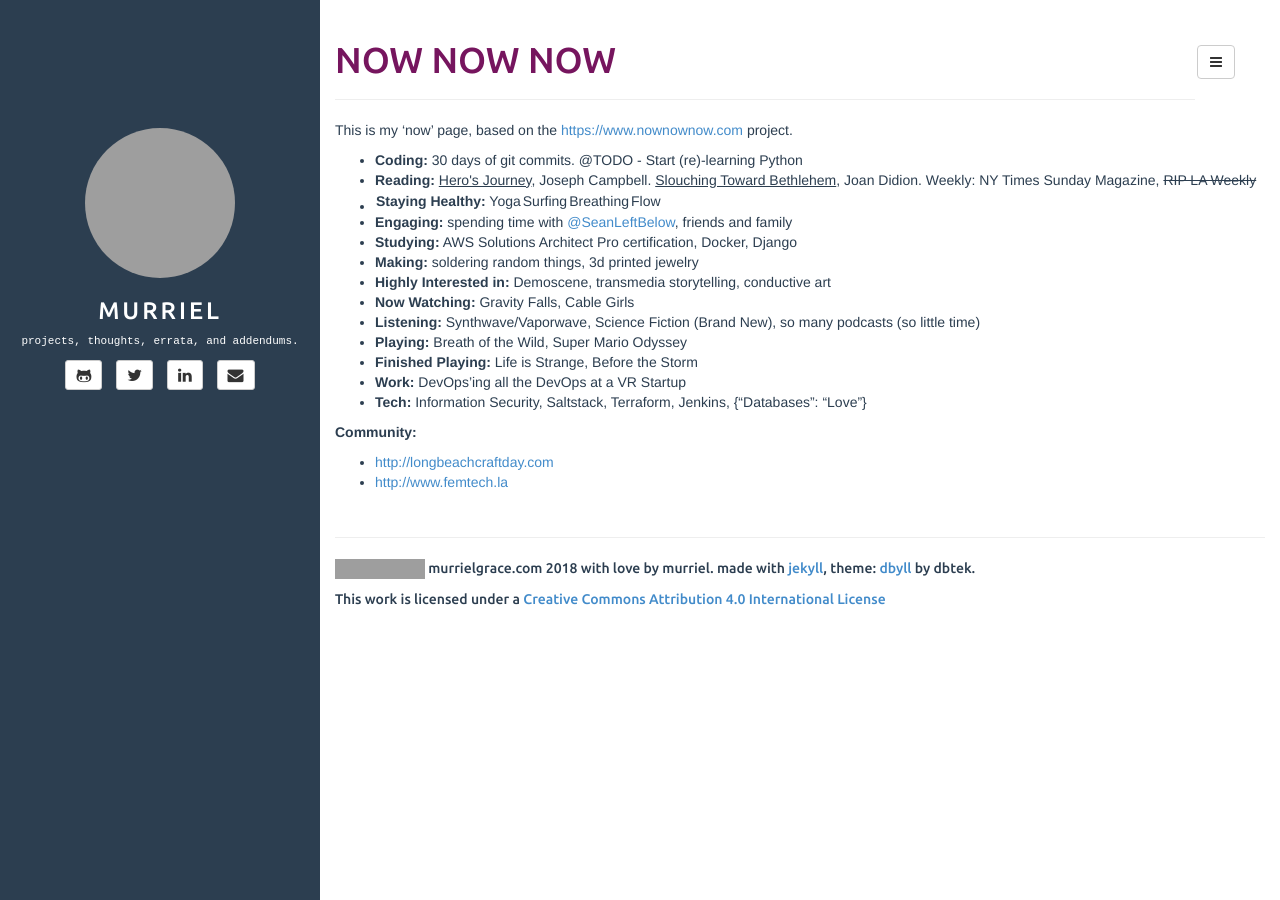
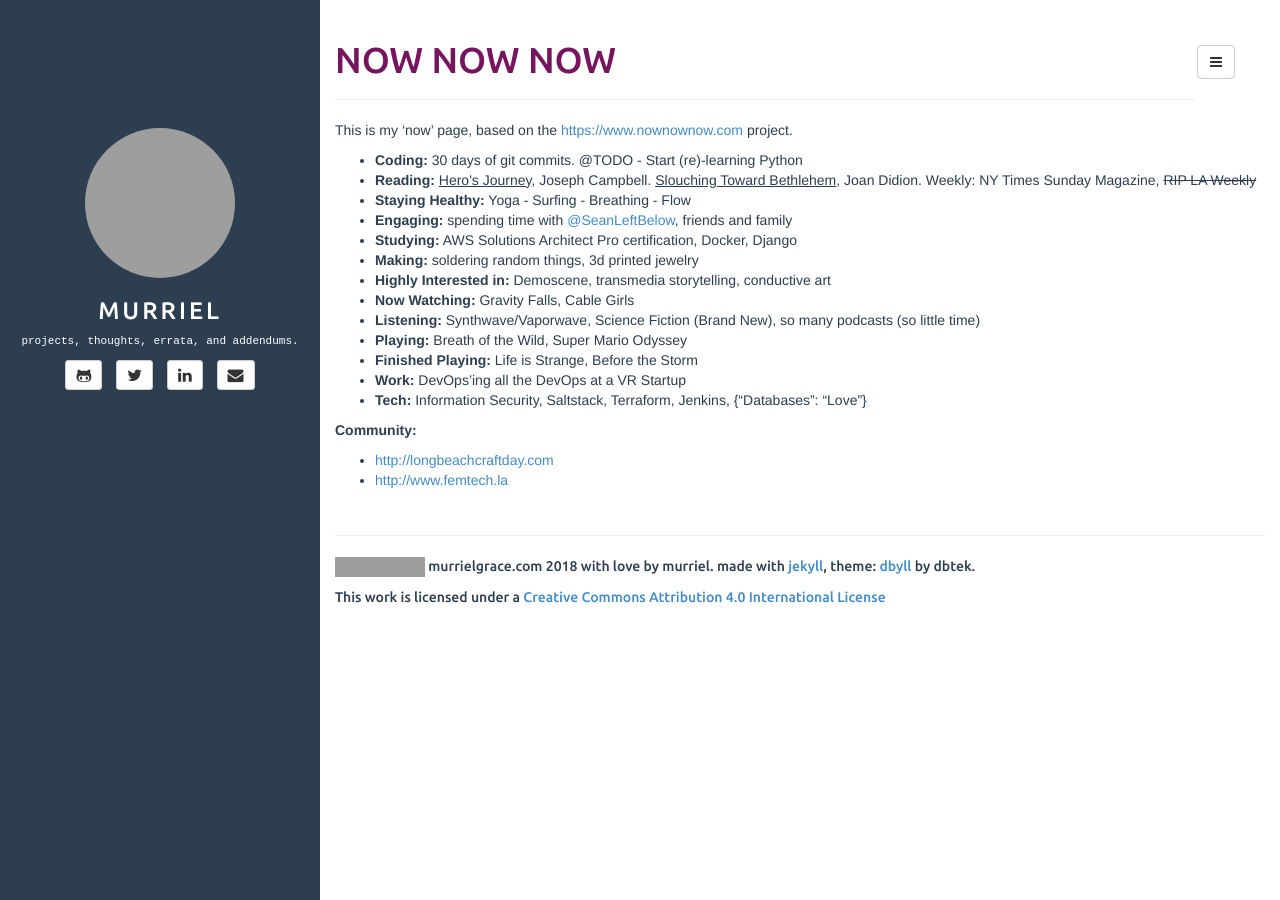
Before and after one commit to murriel/write.murrielgrace.com, a Jekyll site: the page built from p/now.md, in a window 1280 px wide. Built offline with Jekyll 4.4.1, drawn with Linux system fonts in a browser that asks for light colours; grey boxes are pictures that could not be loaded.

Commit message:
format tweak

```diff
--- a/p/now.md
+++ b/p/now.md
@@ -8,7 +8,7 @@ This is my 'now' page, based on the [https://www.nownownow.com](https://www.nown
 
 - **Coding:** 30 days of git commits. @TODO - Start (re)-learning Python
 - **Reading:** <u>Hero's Journey</u>, Joseph Campbell. <u>Slouching Toward Bethlehem</u>, Joan Didion. Weekly: NY Times Sunday Magazine, ~~RIP LA Weekly~~
-- **Staying Healthy:** Yoga | Surfing | Breathing | Flow
+- **Staying Healthy:** Yoga - Surfing -  Breathing - Flow
 - **Engaging:** spending time with [@SeanLeftBelow](https://www.twitter.com/seanleftbelow), friends and family
 - **Studying:** AWS Solutions Architect Pro certification, Docker, Django
 - **Making:**  soldering random things, 3d printed jewelry
```
